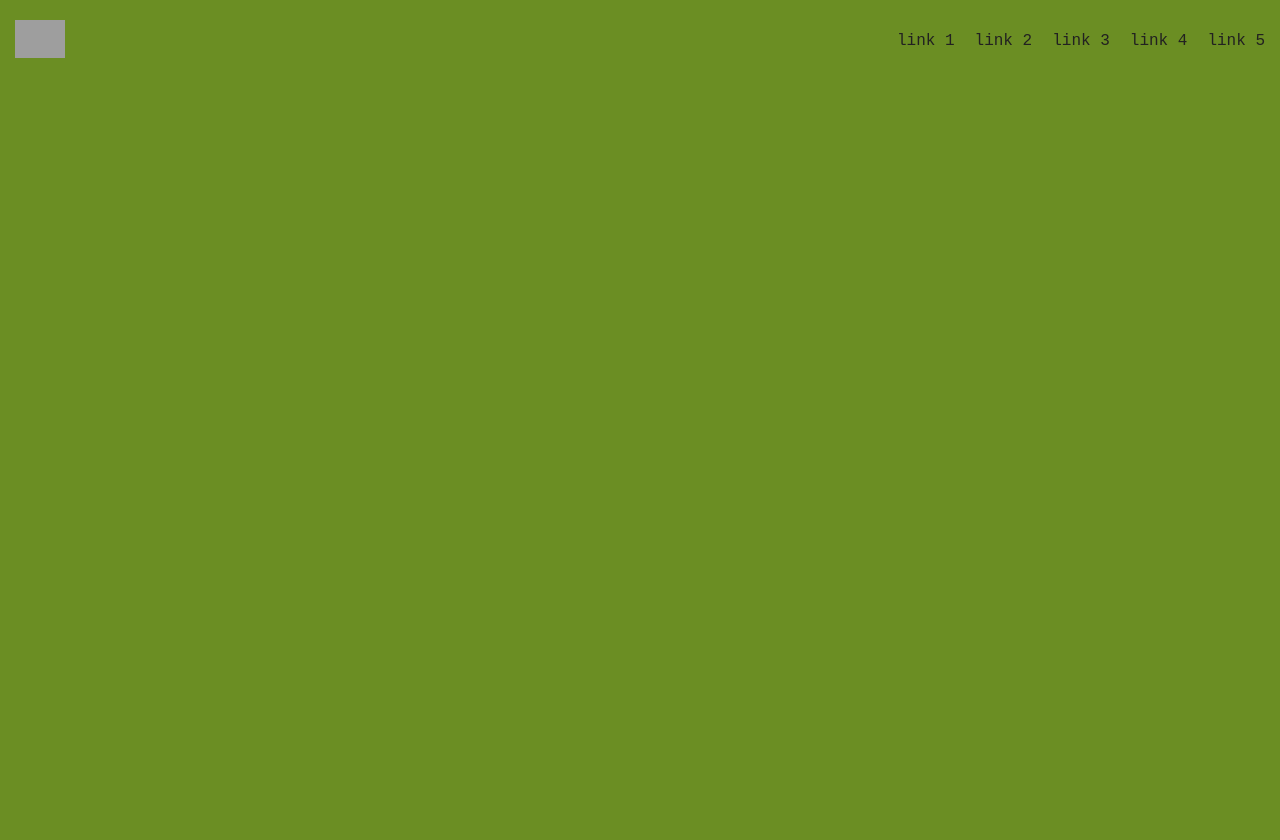
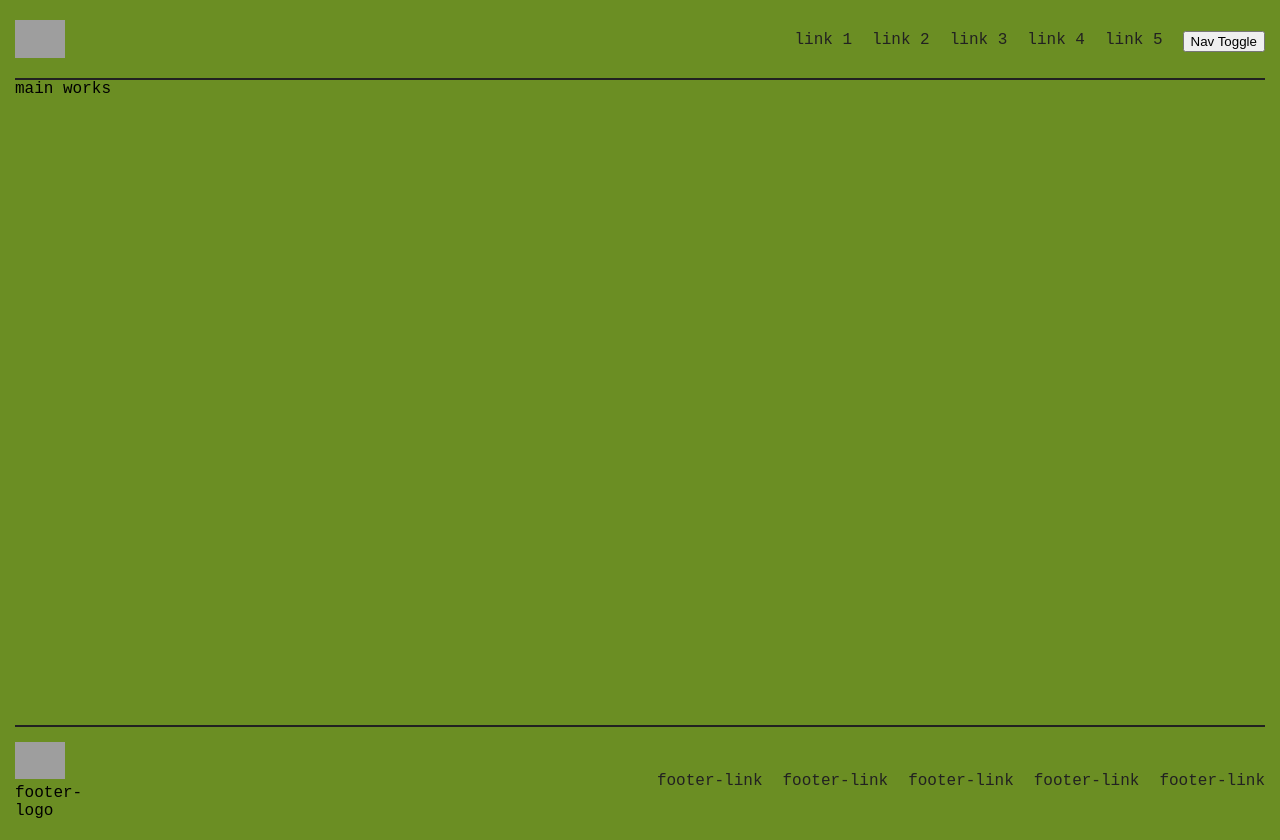
Before and after one commit to analebyodkina/pug-starter, a website: page index.pug in a window 1280 px wide. Before the commit the page ends 800 px from the top, so only its background shows below. Drawn offline with nearby package versions, Linux system fonts and the light colour scheme; files that its build step writes are made by us from their sources; grey boxes are pictures that could not be loaded.

Commit message:
addedd function but it doesn't work

```diff
--- /dev/null
+++ b/blocks/footer.pug
@@ -0,0 +1,18 @@
+block footer
+footer.footer
+    .logo
+        img(src="https://vimafoods.com/wp-content/uploads/2020/05/mazorcas-maiz-choclo.jpg", alt="corn")
+        span footer-logo
+
+    .nav
+        ul
+            li.li
+                a(href="#") footer-link
+            li.li
+                a(href="#") footer-link
+            li.li
+                a(href="#") footer-link
+            li.li
+                a(href="#") footer-link
+            li.li
+                a(href="#") footer-link
--- /dev/null
+++ b/blocks/header.pug
@@ -0,0 +1,25 @@
+block header
+script.
+    function navToggle = function() {
+        var navToggleUl = document.getElementById("nav");
+        navToggleUl.classList.toggle("open");
+    }
+
+
+header.header
+    .logo
+        img(src="https://vimafoods.com/wp-content/uploads/2020/05/mazorcas-maiz-choclo.jpg", alt="corn")
+    nav.nav#nav
+        ul
+            li.li
+                a(href="#") link 1
+            li.li
+                a(href="#") link 2
+            li.li
+                a(href="#") link 3
+            li.li
+                a(href="#") link 4
+            li.li
+                a(href="#") link 5
+
+            button(onclick='navToggle()') Nav Toggle
--- a/index.pug
+++ b/index.pug
@@ -7,18 +7,8 @@ html(lang="en")
         title pug test doc
         link(rel="stylesheet", href="style.css")
     body
-        header.header
-            .logo
-                img(src="https://vimafoods.com/wp-content/uploads/2020/05/mazorcas-maiz-choclo.jpg", alt="corn")
-            .nav
-                ul
-                    li.li
-                        a(href="#") link 1
-                    li.li
-                        a(href="#") link 2
-                    li.li
-                        a(href="#") link 3
-                    li.li
-                        a(href="#") link 4
-                    li.li
-                        a(href="#") link 5
+        include blocks/header
+
+        main.main main works
+
+        include blocks/footer
--- a/style.css
+++ b/style.css
@@ -1,14 +1,21 @@
+html {
+    height: 100%;
+}
 body {
     background: olivedrab;
     margin: 0;
     padding: 20px 15px;
     font-family: 'Courier New', Courier, monospace;
+    display: grid;
+    grid-template-rows: auto 1fr auto;
+    height: 100%;
 }
 .header {
     display: flex;
     align-items: center;
     justify-content: space-between;
-    border-bottom: 2ps solid #222121;
+    border-bottom: 2px solid #222121;
+    padding-bottom: 15px;
 }
 .logo {
     max-width: 50px;
@@ -28,5 +35,11 @@ ul {
 a {
     text-decoration: none;
     color: #222121;
-
 }
+footer {
+    display: flex;
+    align-items: center;
+    justify-content: space-between;
+    border-top: 2px solid #222121;
+    padding-top: 15px;
+}
```
Also changed, not shown: index.html.
